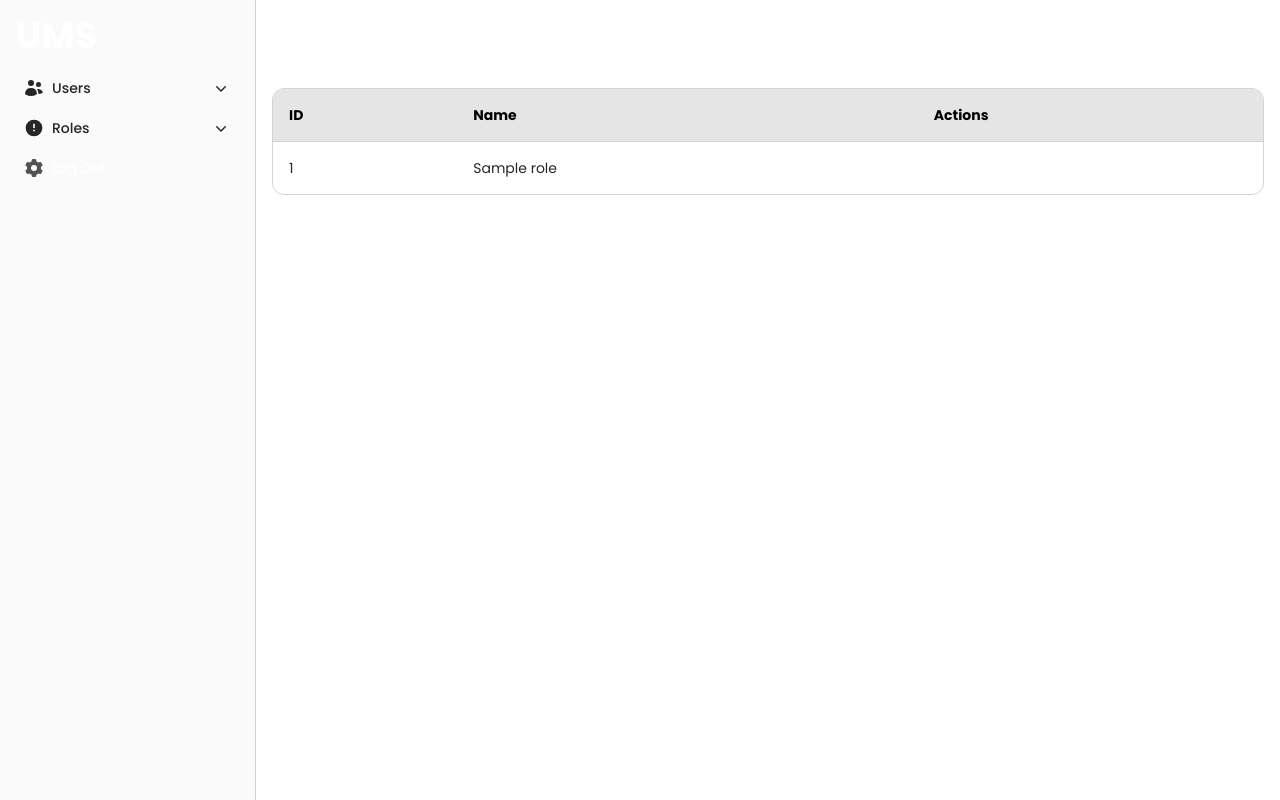
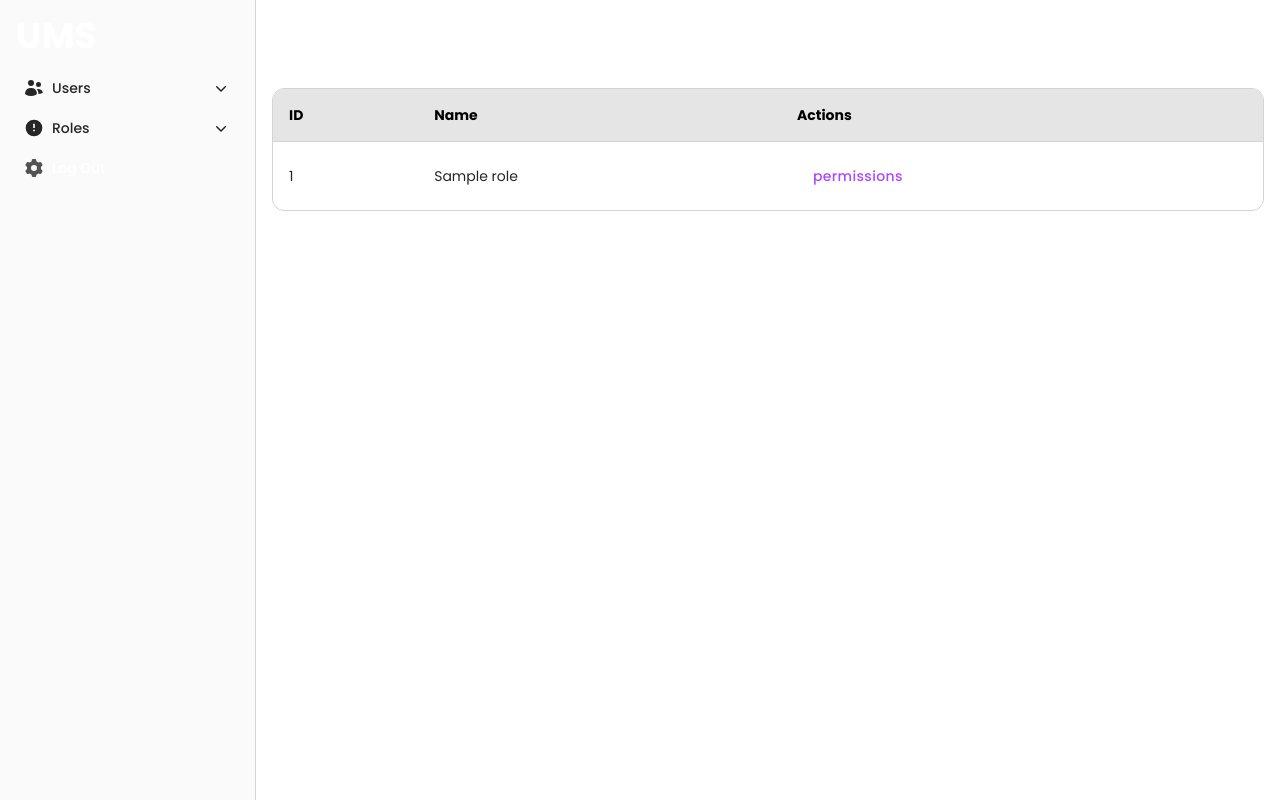
Before and after one commit to aungmoe32/ums, a PHP site: template views/roles/index.view.php in a window 1280 px wide. Run offline with PHP 8.4, Linux system fonts and the light colour scheme; the template is opened without the code that fills it: most values are stand-ins (such as "Sample title", 1, 10 or a date in 2020); some libraries are stand-ins or nearby versions.

Commit message:
add view role permissions list

```diff
--- a/views/roles/index.view.php
+++ b/views/roles/index.view.php
@@ -35,8 +35,40 @@
             <tbody class="divide-y divide-outline dark:divide-outline-dark">
                 <?php foreach ($roles as $role) : ?>
                     <tr>
-                        <td class="p-4"><?= $role['id'] ?></td>
-                        <td class="p-4"><?= $role['name'] ?></td>
+                        <td class="p-4"><?= $role['role_id'] ?></td>
+                        <td class="p-4"><?= $role['role_name'] ?></td>
+                        <td class="p-4">
+                            <div x-data="{modalIsOpen: false}">
+                                <button type="button" x-on:click="modalIsOpen = true" class="cursor-pointer bg-transparent rounded-radius px-4 py-2 text-sm font-medium tracking-wide text-primary transition hover:opacity-75 text-center focus-visible:outline-2 focus-visible:outline-offset-2 focus-visible:outline-primary active:opacity-100 active:outline-offset-0 disabled:opacity-75 disabled:cursor-not-allowed dark:text-primary-dark dark:focus-visible:outline-primary-dark">permissions</button>
+
+                                <div x-cloak x-show="modalIsOpen" x-transition.opacity.duration.200ms x-trap.inert.noscroll="modalIsOpen" x-on:keydown.esc.window="modalIsOpen = false" x-on:click.self="modalIsOpen = false" class="fixed inset-0 z-30 flex items-end justify-center bg-black/20 p-4 pb-8 backdrop-blur-md sm:items-center lg:p-8" role="dialog" aria-modal="true" aria-labelledby="defaultModalTitle">
+                                    <!-- Modal Dialog -->
+                                    <div x-show="modalIsOpen" x-transition:enter="transition ease-out duration-200 delay-100 motion-reduce:transition-opacity" x-transition:enter-start="opacity-0 scale-50" x-transition:enter-end="opacity-100 scale-100" class="flex max-w-lg flex-col gap-4 overflow-hidden rounded-xl border border-neutral-300 bg-neutral-100 text-neutral-800 dark:border-neutral-700 dark:bg-neutral-900 dark:text-neutral-300">
+                                        <!-- Dialog Body -->
+                                        <div class="px-4 py-8">
+                                            <table class="w-full text-left text-sm text-on-surface dark:text-on-surface-dark">
+                                                <thead class="border-b border-outline bg-surface-alt text-sm text-on-surface-strong dark:border-outline-dark dark:bg-surface-dark-alt dark:text-on-surface-dark-strong">
+                                                    <tr>
+                                                        <th scope="col" class="p-4">Feature</th>
+                                                        <th scope="col" class="p-4">Permissions</th>
+                                                    </tr>
+                                                </thead>
+                                                <tbody class="divide-y divide-outline dark:divide-outline-dark">
+                                                    <?php foreach ($role['features'] as $featureArray) : ?>
+                                                        <?php foreach ($featureArray as $feature => $permissions) : ?>
+                                                            <tr>
+                                                                <td class="p-4"><?= $feature ?></td>
+                                                                <td class="p-4"><?= implode(', ', $permissions) ?></td>
+                                                            </tr>
+                                                        <?php endforeach; ?>
+                                                    <?php endforeach; ?>
+                                                </tbody>
+                                            </table>
+                                        </div>
+                                    </div>
+                                </div>
+                            </div>
+                        </td>
                     </tr>
                 <?php endforeach; ?>
             </tbody>
```
Also changed, not shown: http/controllers/roles/index.php (+44 -2 lines).
